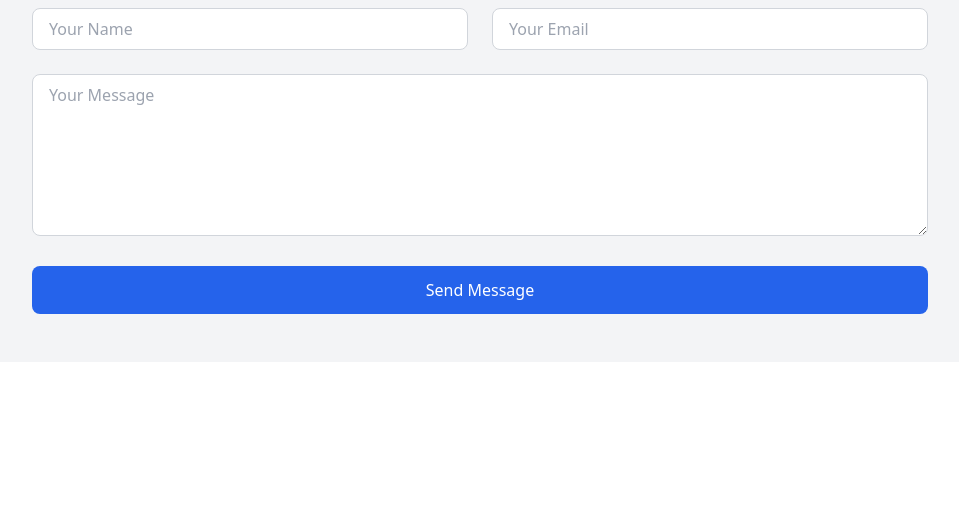
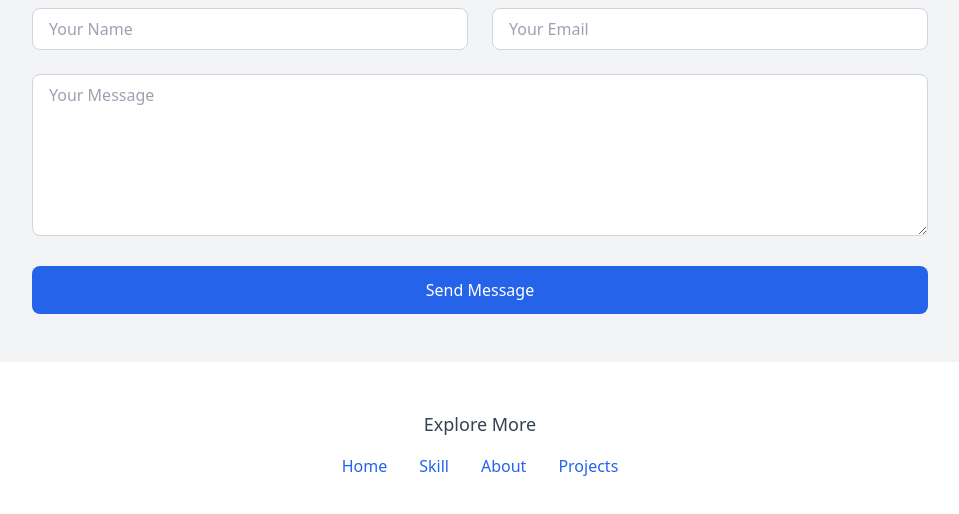
Before and after one commit to Tonnarm/FrontEndDev-HW3, a website: page src/components/contact/index.html in a window 1280 px wide. Shown: the part 108-622 px from the top of the page, without its empty margins (160-1119 px from the left). Drawn offline with nearby package versions, Linux system fonts and the light colour scheme.

Commit message:
แก้ไขไฟล์ index ใน contact ,footer และ navbar เรียบร้อย

```diff
--- a/src/components/contact/index.html
+++ b/src/components/contact/index.html
@@ -39,3 +39,22 @@
       </form>
     </div>
   </section>
+  <div class="mt-12 text-center">
+    <h3 class="text-lg font-medium text-gray-700 mb-4">Explore More</h3>
+    <ul class="flex justify-center space-x-8">
+      <li>
+        <a href="/about" class="text-blue-600 hover:text-blue-800 font-medium transition-colors duration-200">Home</a>
+      </li>
+      <li>
+        <a href="/services" class="text-blue-600 hover:text-blue-800 font-medium transition-colors duration-200">Skill</a>
+      </li>
+      <li>
+        <a href="/services" class="text-blue-600 hover:text-blue-800 font-medium transition-colors duration-200">About</a>
+      </li>
+      <li>
+        <a href="/projects" class="text-blue-600 hover:text-blue-800 font-medium transition-colors duration-200">Projects</a>
+      </li>
+    </ul>
+  </div>
+</div>
+</section>
```
Also changed, not shown: src/components/footer/index.html (+14 -0 lines).
